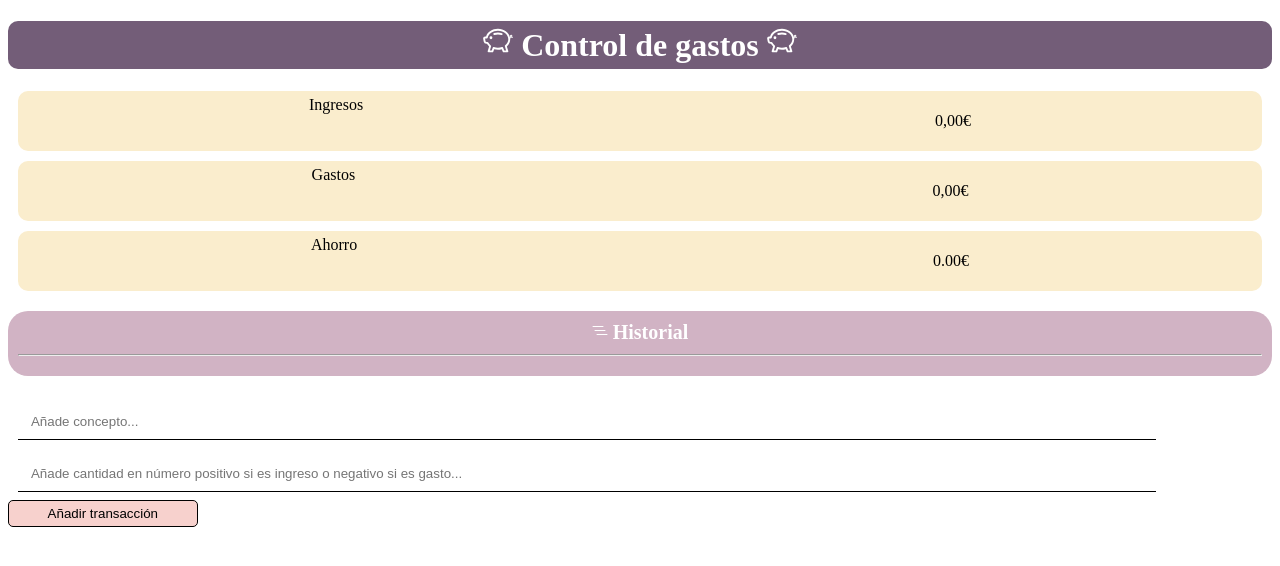
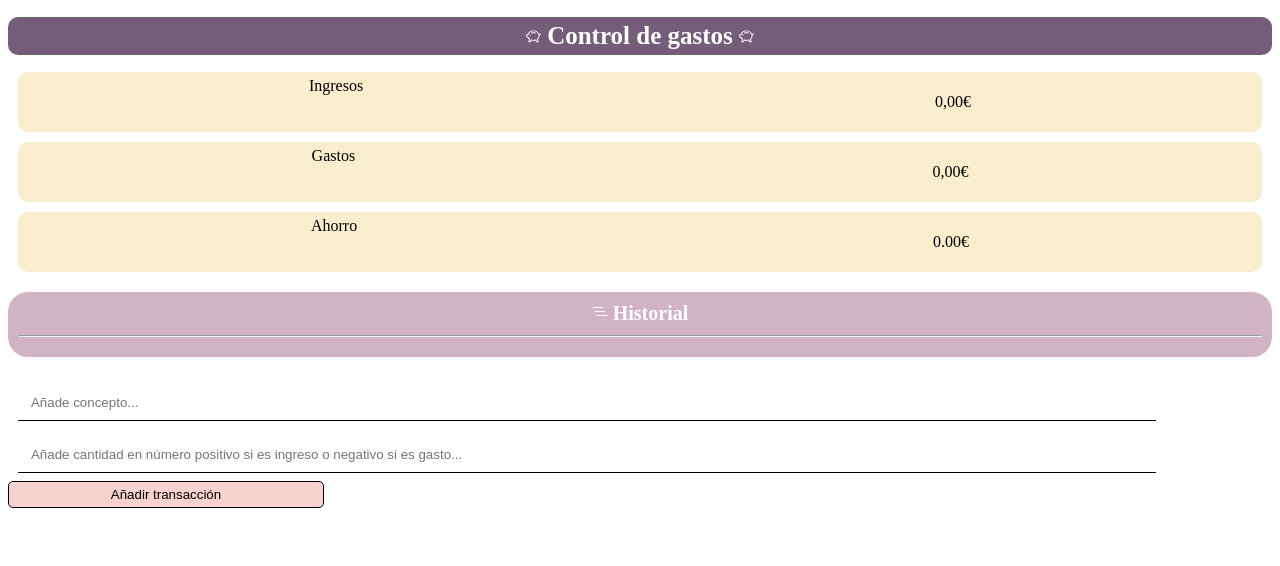
Before and after one commit to Lauraanido/practica-java-navegador, a plain HTML site: page index.html in a window 1280 px wide. Drawn offline with nearby package versions, Linux system fonts and the light colour scheme.

Commit message:
update for page in GitHub

```diff
--- a/index.html
+++ b/index.html
@@ -5,16 +5,16 @@
     <meta http-equiv="X-UA-Compatible" content="IE=edge">
     <meta name="viewport" content="width=device-width, initial-scale=1.0">
     <title>Control de gastos </title>
-    <link rel="stylesheet" href="/style.css">
+    <link rel="stylesheet" href="style.css">
     <!-- JavaScript Bundle with Popper -->
     <script src="https://cdn.jsdelivr.net/npm/bootstrap@5.2.3/dist/js/bootstrap.bundle.min.js" integrity="sha384-kenU1KFdBIe4zVF0s0G1M5b4hcpxyD9F7jL+jjXkk+Q2h455rYXK/7HAuoJl+0I4" crossorigin="anonymous"></script>
 </head>
 <body>
 
-    <h1> <svg xmlns="http://www.w3.org/2000/svg" width="30" height="30" fill="currentColor" class="bi bi-piggy-bank" viewBox="0 0 16 16">
+    <h1> <svg xmlns="http://www.w3.org/2000/svg" width="15" height="15" fill="currentColor" class="bi bi-piggy-bank" viewBox="0 0 16 16">
         <path d="M5 6.25a.75.75 0 1 1-1.5 0 .75.75 0 0 1 1.5 0zm1.138-1.496A6.613 6.613 0 0 1 7.964 4.5c.666 0 1.303.097 1.893.273a.5.5 0 0 0 .286-.958A7.602 7.602 0 0 0 7.964 3.5c-.734 0-1.441.103-2.102.292a.5.5 0 1 0 .276.962z"/>
         <path fill-rule="evenodd" d="M7.964 1.527c-2.977 0-5.571 1.704-6.32 4.125h-.55A1 1 0 0 0 .11 6.824l.254 1.46a1.5 1.5 0 0 0 1.478 1.243h.263c.3.513.688.978 1.145 1.382l-.729 2.477a.5.5 0 0 0 .48.641h2a.5.5 0 0 0 .471-.332l.482-1.351c.635.173 1.31.267 2.011.267.707 0 1.388-.095 2.028-.272l.543 1.372a.5.5 0 0 0 .465.316h2a.5.5 0 0 0 .478-.645l-.761-2.506C13.81 9.895 14.5 8.559 14.5 7.069c0-.145-.007-.29-.02-.431.261-.11.508-.266.705-.444.315.306.815.306.815-.417 0 .223-.5.223-.461-.026a.95.95 0 0 0 .09-.255.7.7 0 0 0-.202-.645.58.58 0 0 0-.707-.098.735.735 0 0 0-.375.562c-.024.243.082.48.32.654a2.112 2.112 0 0 1-.259.153c-.534-2.664-3.284-4.595-6.442-4.595zM2.516 6.26c.455-2.066 2.667-3.733 5.448-3.733 3.146 0 5.536 2.114 5.536 4.542 0 1.254-.624 2.41-1.67 3.248a.5.5 0 0 0-.165.535l.66 2.175h-.985l-.59-1.487a.5.5 0 0 0-.629-.288c-.661.23-1.39.359-2.157.359a6.558 6.558 0 0 1-2.157-.359.5.5 0 0 0-.635.304l-.525 1.471h-.979l.633-2.15a.5.5 0 0 0-.17-.534 4.649 4.649 0 0 1-1.284-1.541.5.5 0 0 0-.446-.275h-.56a.5.5 0 0 1-.492-.414l-.254-1.46h.933a.5.5 0 0 0 .488-.393zm12.621-.857a.565.565 0 0 1-.098.21.704.704 0 0 1-.044-.025c-.146-.09-.157-.175-.152-.223a.236.236 0 0 1 .117-.173c.049-.027.08-.021.113.012a.202.202 0 0 1 .064.199z"/>
-      </svg> Control de gastos <svg xmlns="http://www.w3.org/2000/svg" width="30" height="30" fill="currentColor" class="bi bi-piggy-bank" viewBox="0 0 16 16">
+      </svg> Control de gastos <svg xmlns="http://www.w3.org/2000/svg" width="15" height="15" fill="currentColor" class="bi bi-piggy-bank" viewBox="0 0 16 16">
         <path d="M5 6.25a.75.75 0 1 1-1.5 0 .75.75 0 0 1 1.5 0zm1.138-1.496A6.613 6.613 0 0 1 7.964 4.5c.666 0 1.303.097 1.893.273a.5.5 0 0 0 .286-.958A7.602 7.602 0 0 0 7.964 3.5c-.734 0-1.441.103-2.102.292a.5.5 0 1 0 .276.962z"/>
         <path fill-rule="evenodd" d="M7.964 1.527c-2.977 0-5.571 1.704-6.32 4.125h-.55A1 1 0 0 0 .11 6.824l.254 1.46a1.5 1.5 0 0 0 1.478 1.243h.263c.3.513.688.978 1.145 1.382l-.729 2.477a.5.5 0 0 0 .48.641h2a.5.5 0 0 0 .471-.332l.482-1.351c.635.173 1.31.267 2.011.267.707 0 1.388-.095 2.028-.272l.543 1.372a.5.5 0 0 0 .465.316h2a.5.5 0 0 0 .478-.645l-.761-2.506C13.81 9.895 14.5 8.559 14.5 7.069c0-.145-.007-.29-.02-.431.261-.11.508-.266.705-.444.315.306.815.306.815-.417 0 .223-.5.223-.461-.026a.95.95 0 0 0 .09-.255.7.7 0 0 0-.202-.645.58.58 0 0 0-.707-.098.735.735 0 0 0-.375.562c-.024.243.082.48.32.654a2.112 2.112 0 0 1-.259.153c-.534-2.664-3.284-4.595-6.442-4.595zM2.516 6.26c.455-2.066 2.667-3.733 5.448-3.733 3.146 0 5.536 2.114 5.536 4.542 0 1.254-.624 2.41-1.67 3.248a.5.5 0 0 0-.165.535l.66 2.175h-.985l-.59-1.487a.5.5 0 0 0-.629-.288c-.661.23-1.39.359-2.157.359a6.558 6.558 0 0 1-2.157-.359.5.5 0 0 0-.635.304l-.525 1.471h-.979l.633-2.15a.5.5 0 0 0-.17-.534 4.649 4.649 0 0 1-1.284-1.541.5.5 0 0 0-.446-.275h-.56a.5.5 0 0 1-.492-.414l-.254-1.46h.933a.5.5 0 0 0 .488-.393zm12.621-.857a.565.565 0 0 1-.098.21.704.704 0 0 1-.044-.025c-.146-.09-.157-.175-.152-.223a.236.236 0 0 1 .117-.173c.049-.027.08-.021.113.012a.202.202 0 0 1 .064.199z"/></svg></h1>
 
@@ -49,6 +49,6 @@
         <p id="addConcept"></p>
     </form>
 
-    <script src="/index.js"></script>
+    <script src="index.js"></script>
 </body>
 </html>
--- a/style.css
+++ b/style.css
@@ -18,6 +18,7 @@
 
 h1 {
     background-color: #735d78 ;
+    font-size: 25px;
     border-radius: 10px;
     text-align: center;
     padding: 5px;
@@ -75,7 +76,7 @@ input{
 
 
 button#add {
-    width: 15%;
+    width: 25%;
     padding: 5px;
     background-color: #f7d1cd;
     text-align: center;
```
